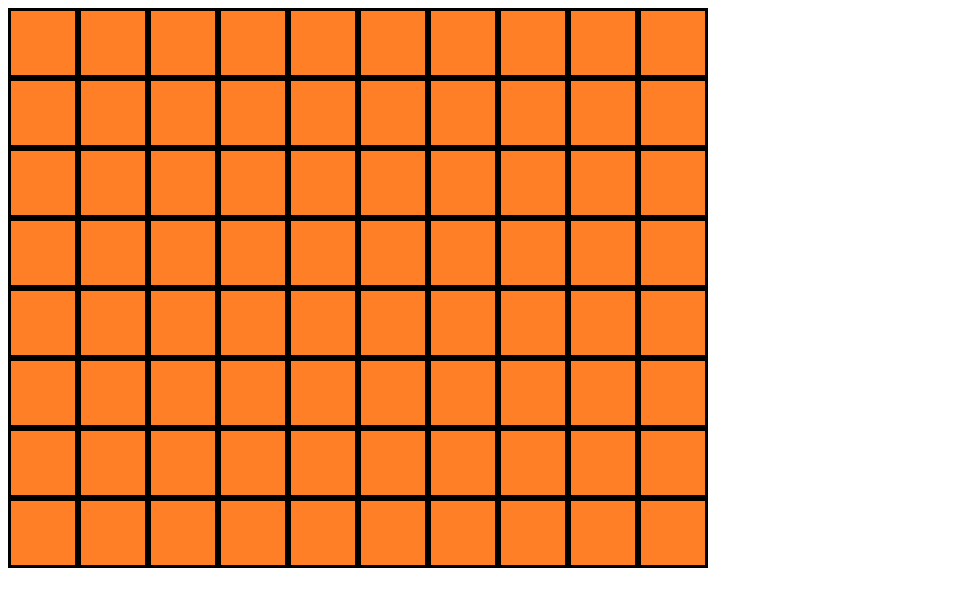
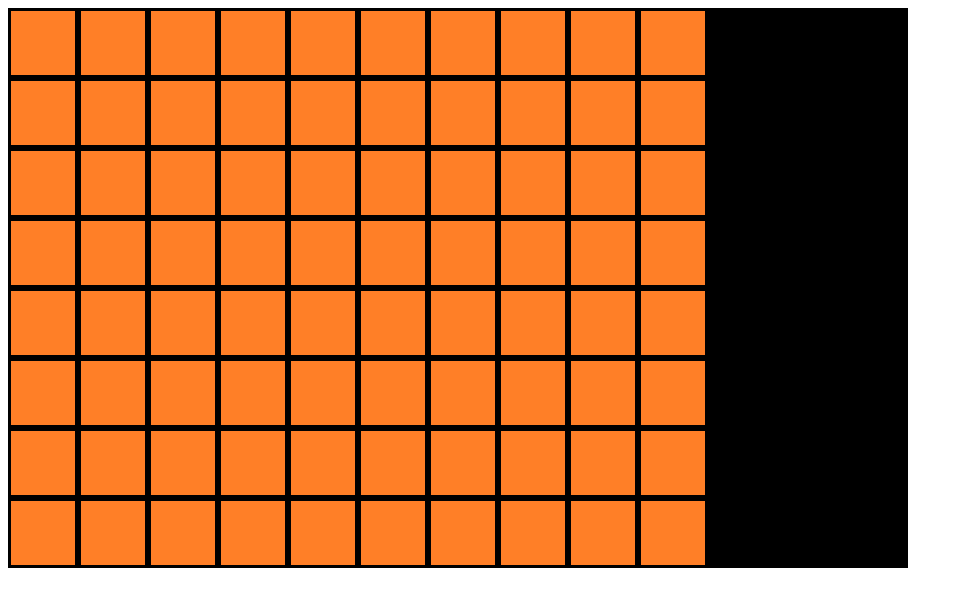
Before and after one commit to lchanal/gamejam, a plain HTML site: page index.html in a window 1280 px wide. Shown: the whole page, without its empty margins (0-963 px from the left). Drawn offline with Linux system fonts and the light colour scheme; animation ran at ten frames a second.

Commit message:
evenement sur click

```diff
--- a/index.html
+++ b/index.html
@@ -17,9 +17,10 @@
         var SLOT_SPACING = 6;
         var SLOT_SIZE_SPACED = SLOT_SIZE + SLOT_SPACING;
 
-        var game = new Phaser.Game(BOARD_COLS * SLOT_SIZE_SPACED, BOARD_ROWS * SLOT_SIZE_SPACED, Phaser.AUTO, '', { preload: preload, create: create });
+        var game = new Phaser.Game(BOARD_COLS * SLOT_SIZE_SPACED + 200, BOARD_ROWS * SLOT_SIZE_SPACED, Phaser.AUTO, '', { preload: preload, create: create });
 
         var trees;
+        var selectedTree = null;
 
         function preload () {
             game.load.spritesheet("TREES", "blackground.png", SLOT_SIZE, SLOT_SIZE, 3);
@@ -31,25 +32,27 @@
 
 
 
+
      // fill the screen with as many gems as possible
         function spawnBoard() {
 
         	trees = game.add.group();
 
-            for (var i = 0; i < BOARD_COLS; i++)
-            {
-                for (var j = 0; j < BOARD_ROWS; j++)
-                {
+            for (var i = 0; i < BOARD_COLS; i++){
+                for (var j = 0; j < BOARD_ROWS; j++){
                     var tree = trees.create(i * SLOT_SIZE_SPACED + SLOT_SPACING / 2 , j * SLOT_SIZE_SPACED + SLOT_SPACING / 2, "TREES", 1);
                     tree.treeHeight = game.rnd.integerInRange(1, 5);
                     tree.direction = game.rnd.integerInRange(0, 9);
                     tree.posX = i;
                     tree.posY = j;
+                    //tree.events.onInputDown.add(selectTree, this);
                 }
             }
-
         }
 
+        function selectTree(tree, pointer){
+        	selectedTree = tree;
+        }
 
 
     };
```
